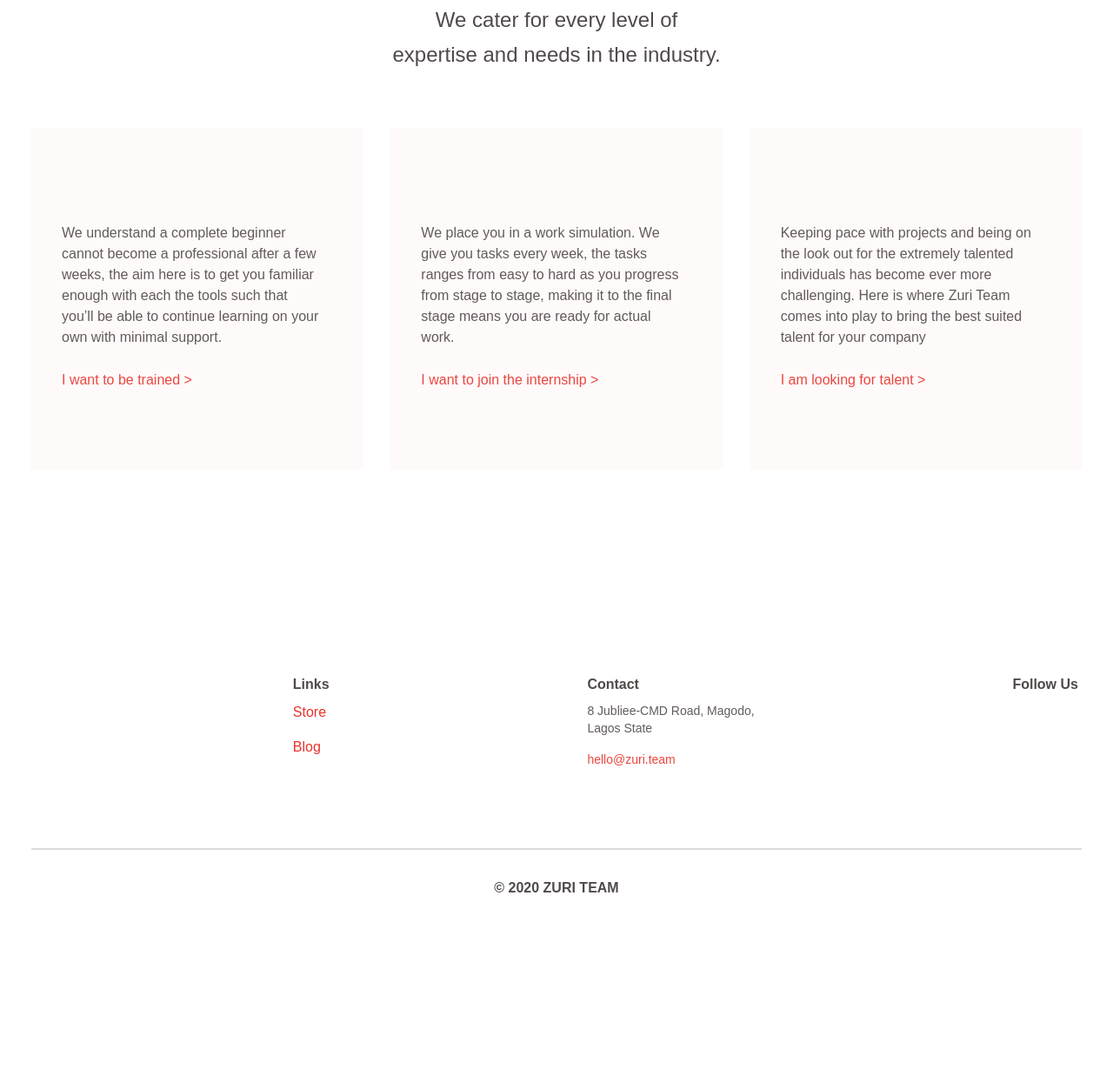
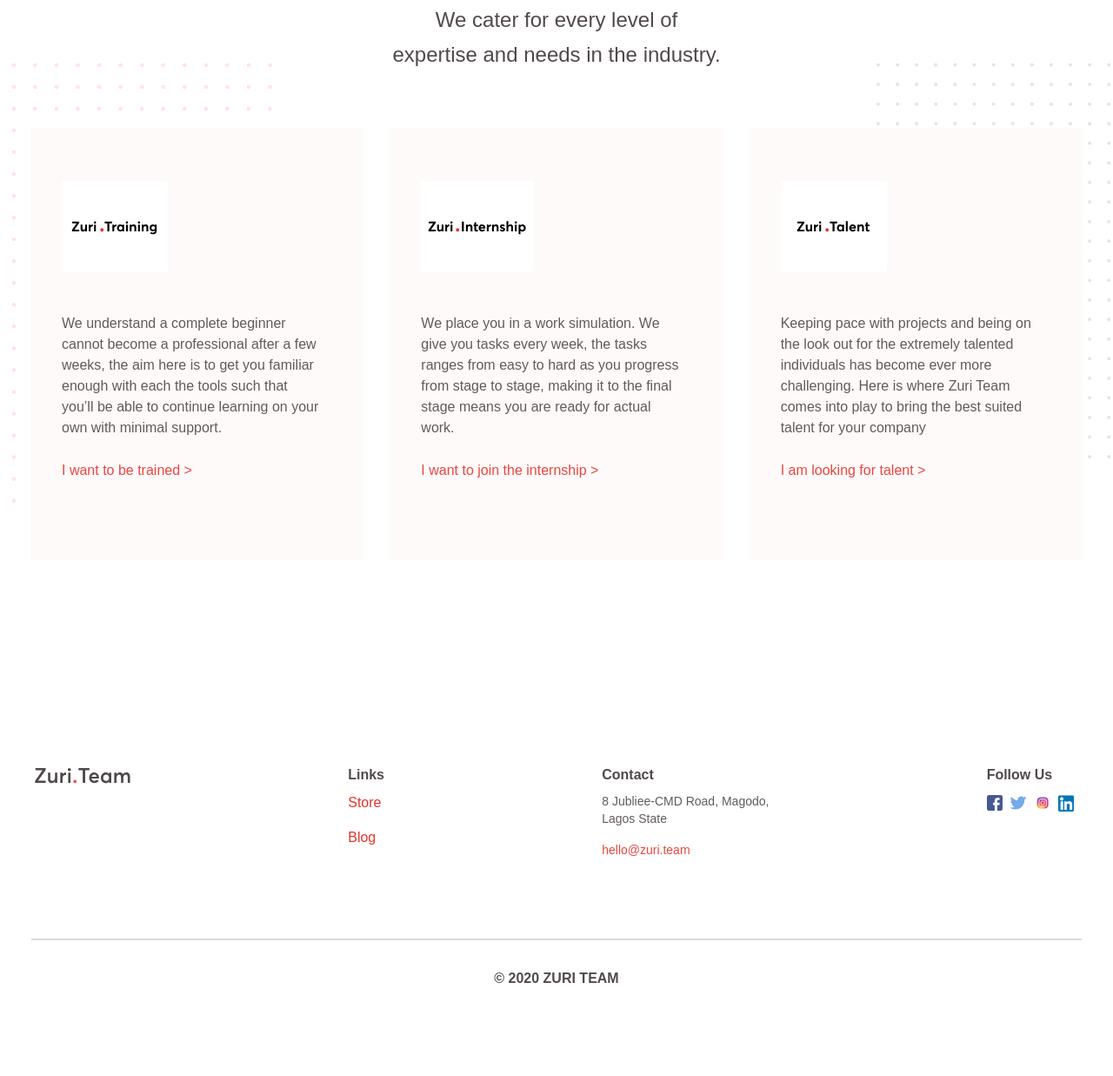
Before and after one commit to JohnnexTee/Zuri, a plain HTML site: page index.html in a window 1280 px wide. Shown: the part 970-2207 px from the top of the page at 87% size. Before the commit the page ends 2116 px from the top, so only its background shows below. Drawn offline with Linux system fonts and the light colour scheme; files that its build step writes are made by us from their sources; files whose address does not match are found by name.

Commit message:
Update index.html

```diff
--- a/index.html
+++ b/index.html
@@ -8,9 +8,9 @@
     <meta content="width=device-width, user-scalable=no, initial-scale=1.0, maximum-scale=1.0, minimum-scale=1.0"
         name="viewport">
     <meta content="ie=edge" http-equiv="X-UA-Compatible">
-    <link href="css/bootstrap.min.css" rel="stylesheet">
-    <link href="css/style.css" rel="stylesheet">
-    <link href="img/favicon.png" rel="icon" sizes="16x16 32x32" type="image/png">
+    <link href="bootstrap.min.css" rel="stylesheet">
+    <link href="style.css" rel="stylesheet">
+    <link href="favicon.png" rel="icon" sizes="16x16 32x32" type="image/png">
     <title>ZURI | Learn, Build, Grow.</title>
 
 </head>
@@ -18,7 +18,7 @@
 <body>
     <section class="hero-container">
         <div class="center-image">
-            <img alt="" class="logo-img" src="img/zuri-logo-full.svg">
+            <img alt="" class="logo-img" src="zuri-logo-full.svg">
         </div>
 
         <div class="hero">
@@ -47,9 +47,9 @@
                     <div class="col-lg-4 program-card-zed text-center">
                         <div class="program-card text-left mx-auto m-4 m-lg-0">
                             <img alt="" class="card-bg-svg-1 d-none d-xl-block"
-                                src="img/left_bvmv7q.png">
+                                src="left_bvmv7q.png">
                             <div class="zed-content">
-                                <img alt="" src="img/zuri-training-img.svg">
+                                <img alt="" src="zuri-training-img.svg">
                                 <p>We understand a complete beginner cannot become a professional after a few weeks, the aim here is to get you familiar enough with each the tools such that you’ll be able to continue learning on your own with minimal support.</p>
                                 <h3><a href="training.html">I want to be trained ></a></h3>
                             </div>
@@ -59,7 +59,7 @@
 
                     <div class="col-lg-4 text-center">
                         <div class="program-card text-left mx-auto m-4 m-lg-0">
-                            <img alt="" src="img/zuri-internship-img.svg">
+                            <img alt="" src="zuri-internship-img.svg">
                             <p>We place you in a work simulation. We give you tasks every week, the tasks ranges from easy to hard as you progress from stage to stage, making it to the final stage means you are ready for actual work.  </p>
                             <h3><a href="#">I want to join the internship ></a></h3>
                         </div>
@@ -68,9 +68,9 @@
                     <div class="col-lg-4 program-card-zed">
                         <div class="program-card text-left mx-auto m-4 m-lg-0">
                             <img alt="" class="card-bg-svg-2 d-none d-xl-block"
-                                src="img/right_yz6hn3.png">
+                                src="right_yz6hn3.png">
                             <div class="zed">
-                                <img alt="" src="img/zuri-talent-img.svg">
+                                <img alt="" src="zuri-talent-img.svg">
                                 <p>Keeping pace
                                     with projects and being on the look out for the extremely talented
                                     individuals has become ever more challenging. Here is where Zuri
@@ -90,7 +90,7 @@
     <footer class="footer my-container mx-auto">
         <div class="footer-flex-container text-center text-md-left">
             <div class="flex-1">
-                <img alt="" class="footer-logo" src="img/zuri-logo-full.svg">
+                <img alt="" class="footer-logo" src="zuri-logo-full.svg">
             </div>
 
 
@@ -117,10 +117,10 @@
             <div class="flex-5">
                 <h3>Follow Us</h3>
                 <div class="contact-icons">
-                    <a target="_blank" href="https://web.facebook.com/thezuriteam"> <img alt="" src="img/fb.png"> </a>
-                    <a target="_blank" href="https://twitter.com/theZuriTeam"> <img alt="" src="img/twitter.png"> </a>
-                    <a target="_blank" href="https://www.instagram.com/thezuriteam/"> <img alt="" src="img/IG.png"> </a>
-                    <a href="#"> <img alt="" src="img/in.png"> </a>
+                    <a target="_blank" href="https://web.facebook.com/thezuriteam"> <img alt="" src="fb.png"> </a>
+                    <a target="_blank" href="https://twitter.com/theZuriTeam"> <img alt="" src="twitter.png"> </a>
+                    <a target="_blank" href="https://www.instagram.com/thezuriteam/"> <img alt="" src="IG.png"> </a>
+                    <a href="#"> <img alt="" src="in.png"> </a>
                 </div>
             </div>
         </div>
```
